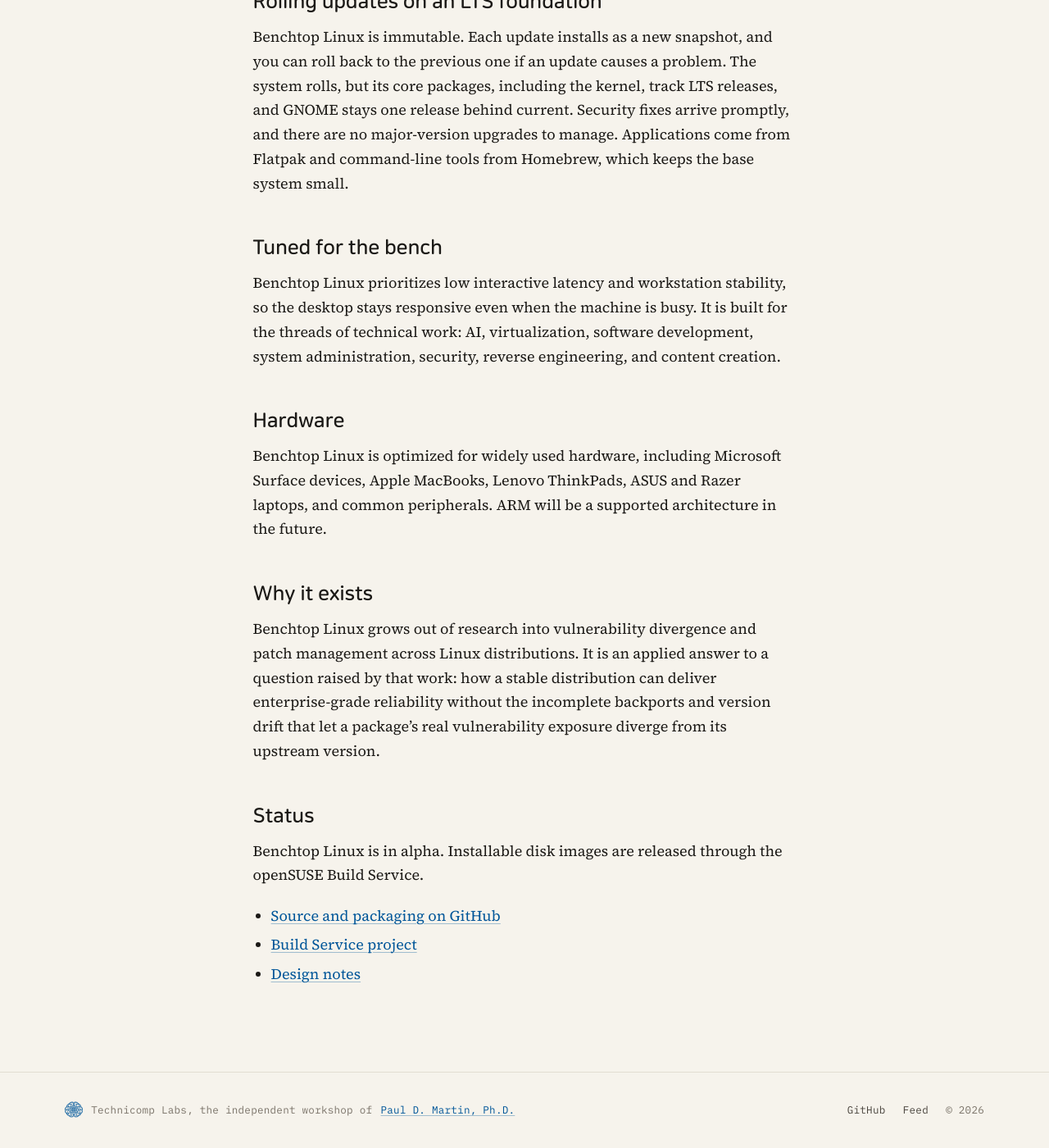
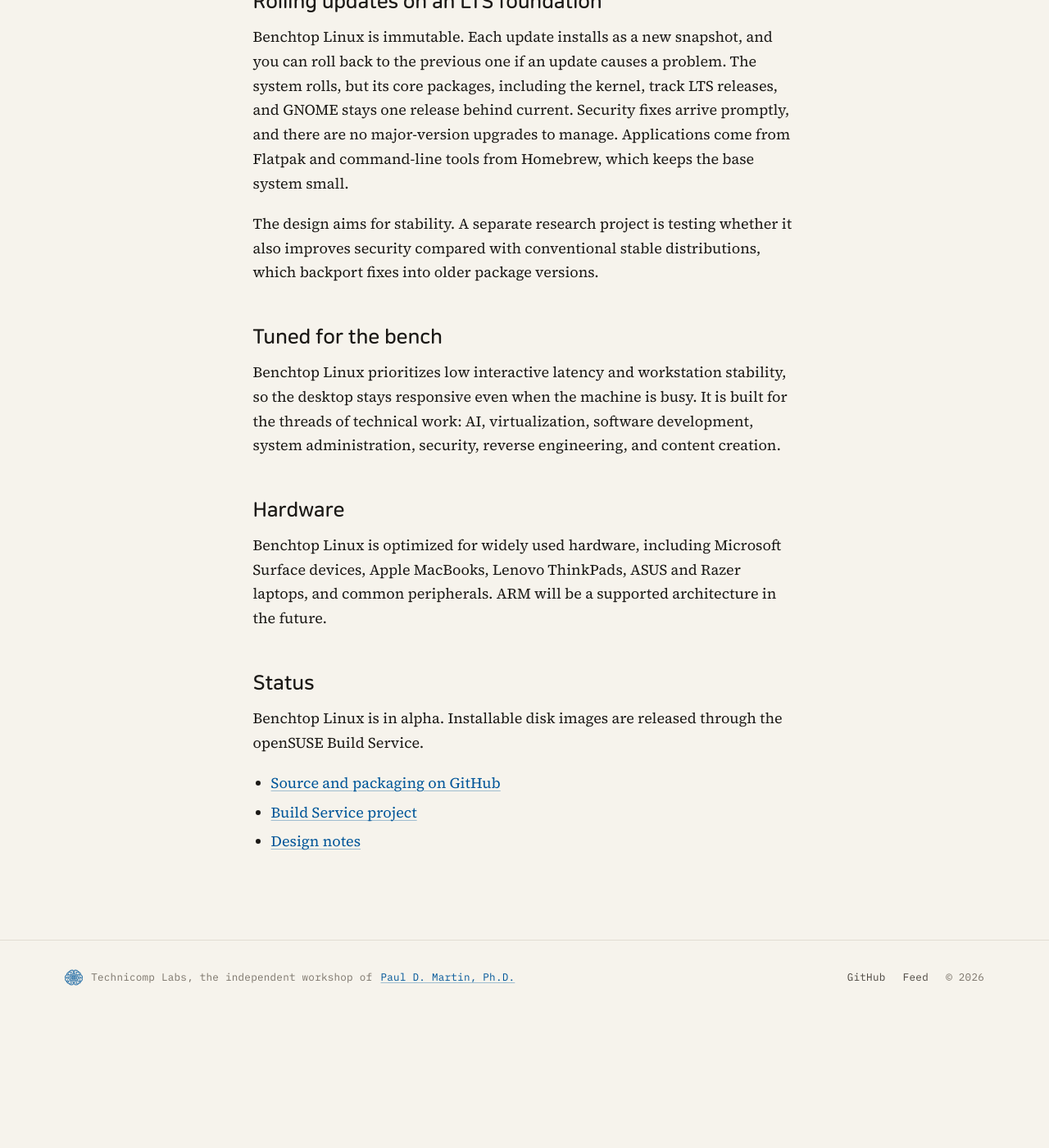
Before and after one commit to TechnicompLabs/technicomplabs.github.io, a Jekyll site: the page built from _pages/benchtop.md, in a window 1280 px wide and 1400 px high, scrolled down 977 px. Shown: the whole window at 82% size. Built offline with Jekyll 4.4.1, drawn with Linux system fonts in a browser that asks for light colours; after the commit the page ends 2222 px from its top, so only the background shows below that.

Commit message:
Benchtop: fold research note into release-model section, fix causality

```diff
--- a/_pages/benchtop.md
+++ b/_pages/benchtop.md
@@ -20,6 +20,8 @@ description: "Technicomp Benchtop Linux, the operating system for the technical
 
 Benchtop Linux is immutable. Each update installs as a new snapshot, and you can roll back to the previous one if an update causes a problem. The system rolls, but its core packages, including the kernel, track LTS releases, and GNOME stays one release behind current. Security fixes arrive promptly, and there are no major-version upgrades to manage. Applications come from Flatpak and command-line tools from Homebrew, which keeps the base system small.
 
+The design aims for stability. A separate research project is testing whether it also improves security compared with conventional stable distributions, which backport fixes into older package versions.
+
 ## Tuned for the bench
 
 Benchtop Linux prioritizes low interactive latency and workstation stability, so the desktop stays responsive even when the machine is busy. It is built for the threads of technical work: AI, virtualization, software development, system administration, security, reverse engineering, and content creation.
@@ -27,10 +29,6 @@ Benchtop Linux prioritizes low interactive latency and workstation stability, so
 ## Hardware
 
 Benchtop Linux is optimized for widely used hardware, including Microsoft Surface devices, Apple MacBooks, Lenovo ThinkPads, ASUS and Razer laptops, and common peripherals. ARM will be a supported architecture in the future.
-
-## Why it exists
-
-Benchtop Linux grows out of research into vulnerability divergence and patch management across Linux distributions. It is an applied answer to a question raised by that work: how a stable distribution can deliver enterprise-grade reliability without the incomplete backports and version drift that let a package's real vulnerability exposure diverge from its upstream version.
 
 ## Status
 
```
